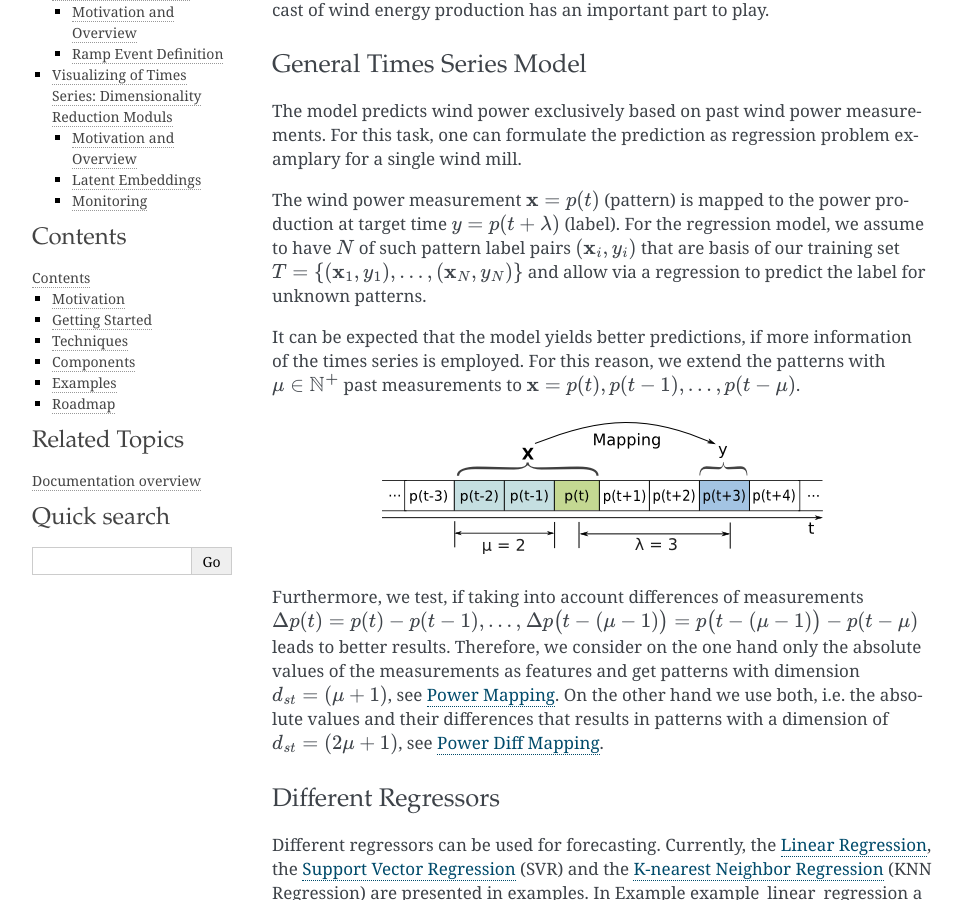
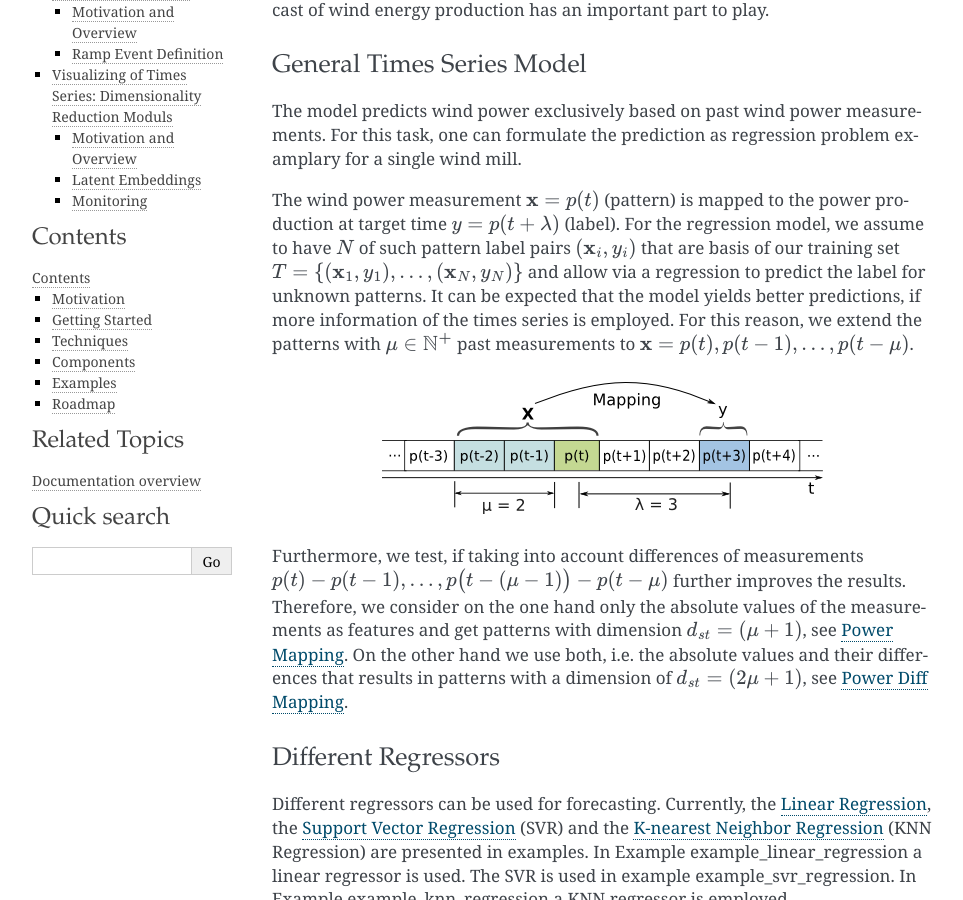
Before and after one commit to cigroup-ol/windml, a Sphinx documentation site: the page built from doc/techniques.rst, in a window 1280 px wide and 900 px high, scrolled down 409 px. Shown: the whole window, without its empty margins (148-1111 px from the left). Built offline with Sphinx 7.4.7, drawn with Linux system fonts in a browser that asks for light colours; formulas are drawn with MathJax 3.

Commit message:
modified equations

```diff
--- a/doc/techniques.rst
+++ b/doc/techniques.rst
@@ -29,30 +29,28 @@ The model predicts wind power exclusively based on past wind power
 measurements.  For this task, one can formulate the prediction as regression
 problem examplary for a single wind mill.
 
-The wind power measurement :math:`\mathbf{x} = p(t)` (pattern) is
-mapped to the power production at target time :math:`y = p(t+\lambda)` (label).
-For the regression model, we assume to have :math:`N` of such pattern label
-pairs :math:`(\mathbf{x}_i,y_i)` that are basis of our training set
+The wind power measurement :math:`\mathbf{x} = p(t)` (pattern) is mapped to the
+power production at target time :math:`y = p(t+\lambda)` (label).  For the
+regression model, we assume to have :math:`N` of such pattern label pairs
+:math:`(\mathbf{x}_i,y_i)` that are basis of our training set
 :math:`T=\{(\mathbf{x}_1,y_1),\ldots,(\mathbf{x}_N,y_N)\}` and allow via a
-regression to predict the label for unknown patterns.
-
-It can be expected that the model yields better predictions, if more
-information of the times series is employed. For this reason, we extend the
-patterns with :math:`\mu \in \mathbb{N^+}` past measurements to
-:math:`\mathbf{x} = p(t), p(t - 1),\ldots, p(t - \mu)`.
+regression to predict the label for unknown patterns. It can be expected that
+the model yields better predictions, if more information of the times series is
+employed. For this reason, we extend the patterns with :math:`\mu \in
+\mathbb{N^+}` past measurements to :math:`\mathbf{x} = p(t), p(t - 1),\ldots,
+p(t - \mu)`.
 
 .. figure:: _static/genmapping.png
    :alt: General Times Series Model
    :align: center
 
-Furthermore, we test, if taking into account
-differences of measurements :math:`\Delta p(t)=p(t)-p(t-1), \ldots,` :math:`\Delta
-p\big(t-(\mu-1)\big) = p\big(t-(\mu-1)\big)-p(t-\mu)` leads to better results. Therefore, we consider
-on the one hand only the absolute values of the measurements as features and
-get patterns with dimension :math:`d_{st}=(\mu+1)`, see :ref:`powermapping`. On
-the other hand we use both, i.e. the absolute values and their differences that
-results in patterns with a dimension of :math:`d_{st}=(2\mu+1)`, see
-:ref:`powerdiffmapping`.
+Furthermore, we test, if taking into account differences of measurements
+:math:`p(t)-p(t-1), \ldots, p\big(t-(\mu-1)\big) - p(t-\mu)` further improves
+the results. Therefore, we consider on the one hand only the absolute values of
+the measurements as features and get patterns with dimension
+:math:`d_{st}=(\mu+1)`, see :ref:`powermapping`. On the other hand we use both,
+i.e. the absolute values and their differences that results in patterns with a
+dimension of :math:`d_{st}=(2\mu+1)`, see :ref:`powerdiffmapping`.
 
 Different Regressors
 ++++++++++++++++++++
```
